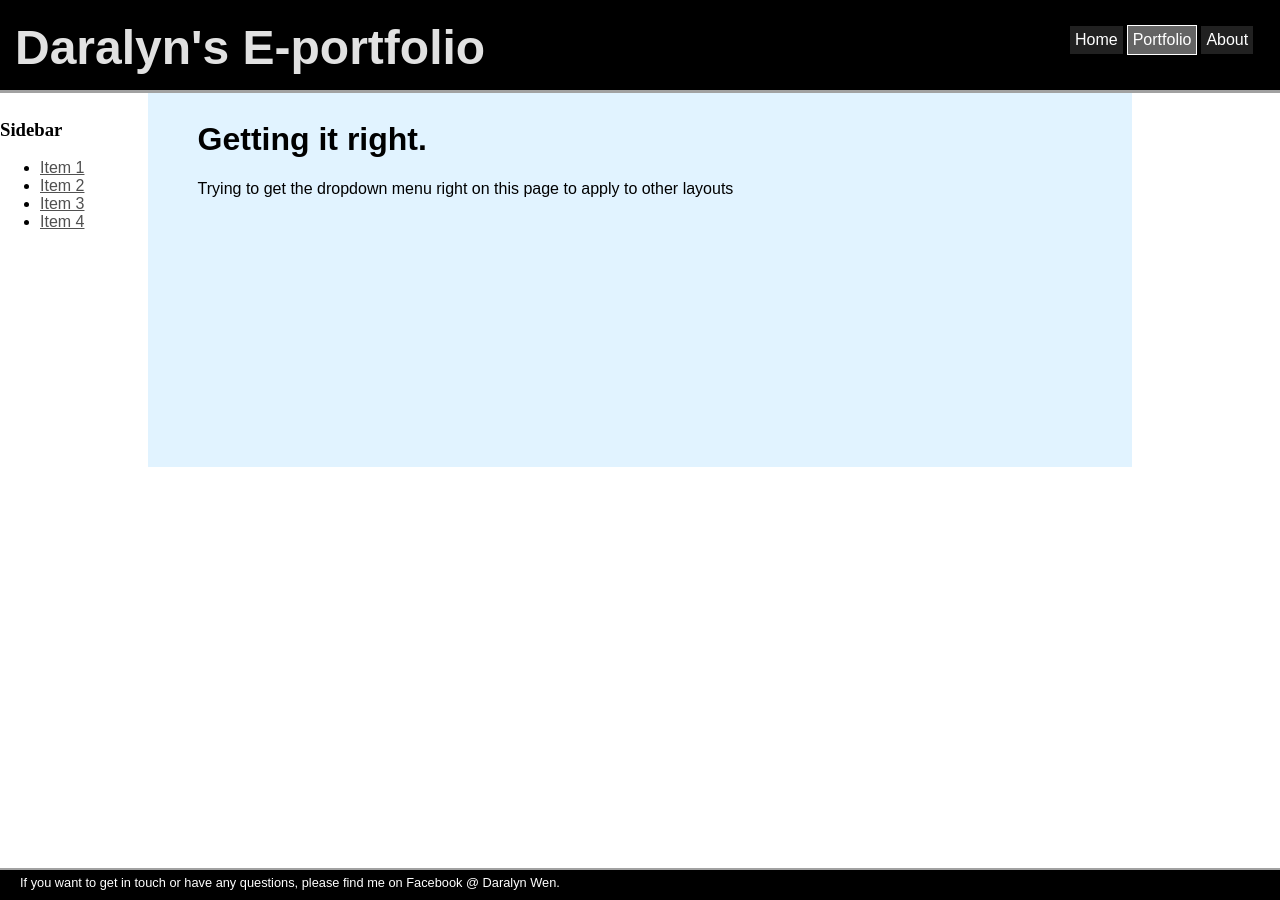
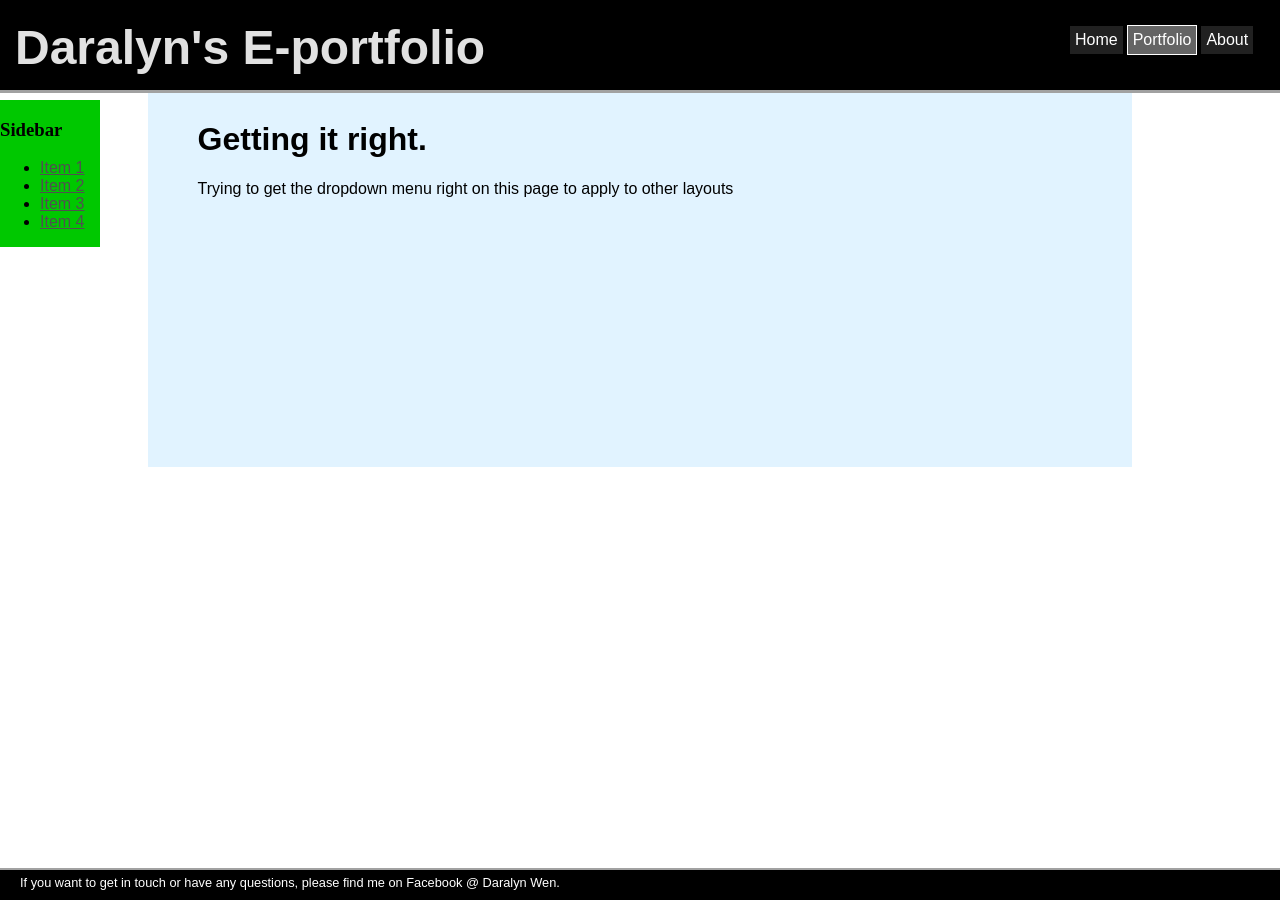
Before and after one commit to daralyn/daralyn.github.io, a Jekyll site: the page built from gettingitrightpage.html, in a window 1280 px wide. Built offline with Jekyll 4.4.1, drawn with Linux system fonts in a browser that asks for light colours.

Commit message:
Update gettingitright.css

```diff
--- a/css/gettingitright.css
+++ b/css/gettingitright.css
@@ -157,7 +157,7 @@ p {
 }
 
 .sidebar{
-	background color: "green";
+	background-color: rgb(0, 200, 0);
 	position: absolute;
 	top: 100px;
 	left: 0px;
```
